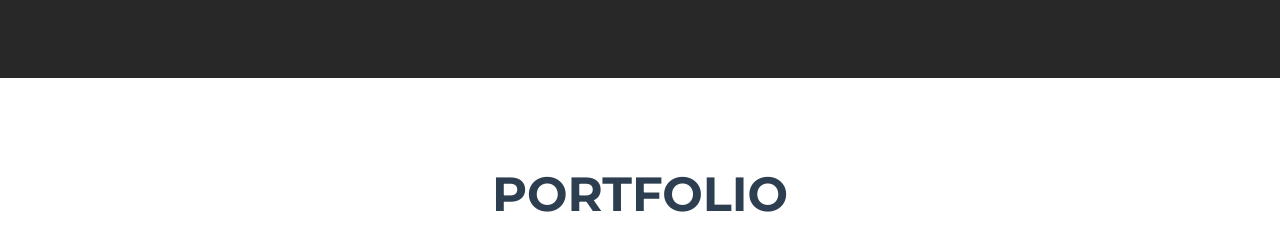
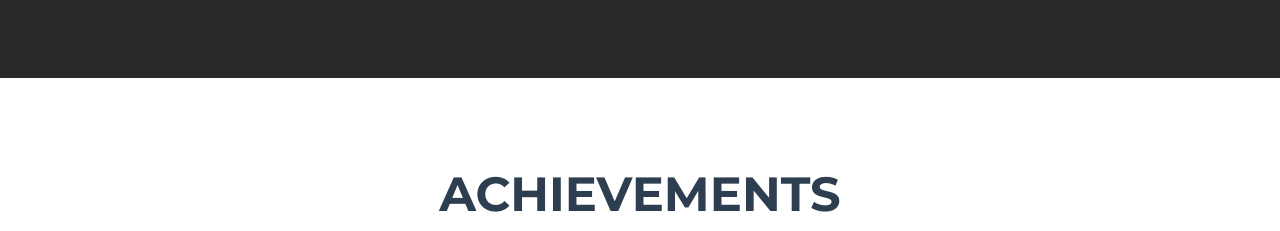
Before and after one commit to MokuSann/Mokusan, a plain HTML site: page index.html in a window 1280 px wide. Shown: the part 690-921 px from the top of the page. Drawn offline with nearby package versions, Linux system fonts and the light colour scheme.

Commit message:
Update index.html

```diff
--- a/index.html
+++ b/index.html
@@ -55,7 +55,7 @@
         <section class="page-section portfolio" id="portfolio">
             <div class="container">
                 <!-- Portfolio Section Heading-->
-                <h2 class="page-section-heading text-center text-uppercase text-secondary mb-0">Portfolio</h2>
+                <h2 class="page-section-heading text-center text-uppercase text-secondary mb-0">Achievements</h2>
                 <!-- Icon Divider-->
                 <div class="divider-custom">
                     <div class="divider-custom-line"></div>
```
